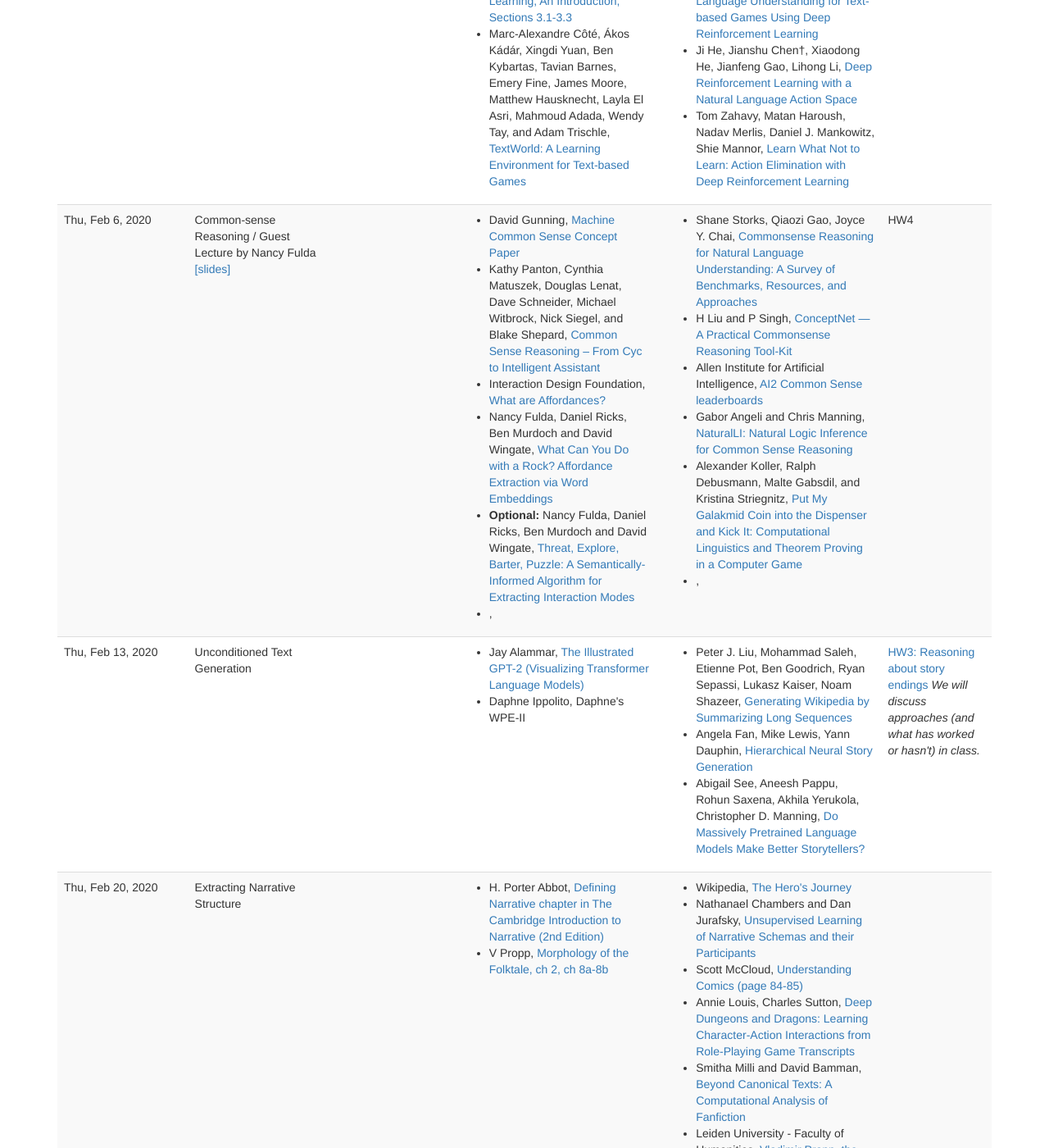
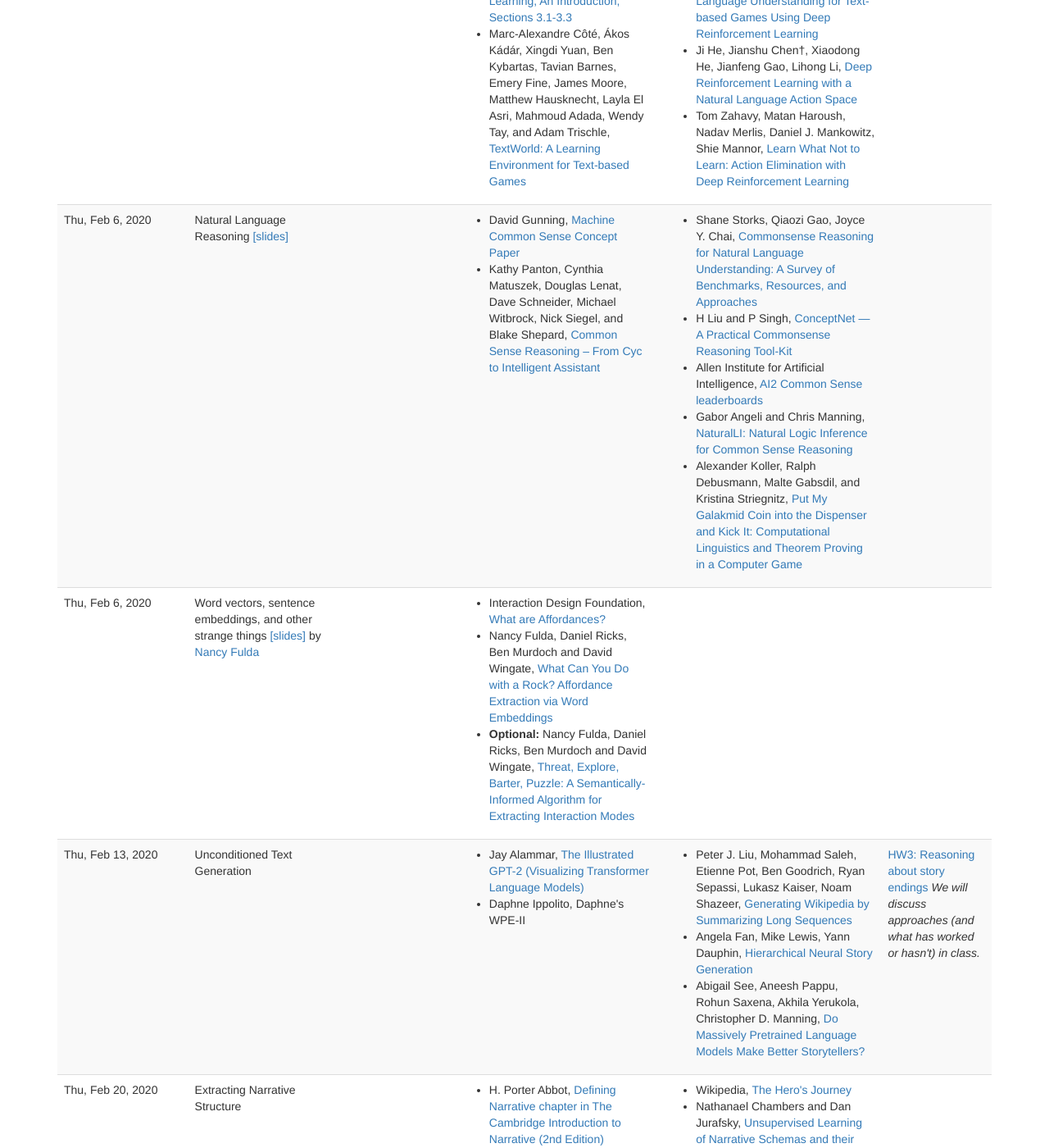
Before and after one commit to interactive-fiction-class/interactive-fiction-class.github.io, a Jekyll site: the page built from lectures.md, in a window 1280 px wide and 1400 px high, scrolled down 709 px. Shown: the whole window at 82% size. Built offline with Jekyll 4.4.1, drawn with Linux system fonts in a browser that asks for light colours; nearby versions of some CDN libraries; a script that is not in the unit is left out; some of the changed lines change nothing that is shown; some of the changed text lies outside the part shown.

Commit message:
Slides from Nancy Fulda's guest lecture

```diff
--- a/_data/lectures.yaml
+++ b/_data/lectures.yaml
@@ -2,7 +2,6 @@
   date: 2020-01-16
   title: Text Adventure Games + Intro to Class
   slides: text-adventure-games.pdf
-  lecture_notes: 01-text-adventures/01-text-adventures.html
   activities:
     -
       title: Play a text adventure game
@@ -38,11 +37,11 @@
       length: 12 minutes
 -
   date: 2020-01-23
-  title: Guest lecture
+  title: History of Interactive Fiction and Introduction to Narratology
   speaker: Nick Montfort
   speaker_url: https://nickm.com/me.html
   description:
-  slides:
+  slides: Montfort_Penn_IF_talk.pdf
   activities:
     -
       title: Play HW1 games
@@ -107,10 +106,7 @@
       url: nlp-for-text-adventures/nlp-for-text-adventures.html
 -
   date: 2020-02-06
-  title: Common-sense Reasoning / Guest Lecture by Nancy Fulda
-  homework_due:
-    -
-      title: HW4
+  title: Natural Language Reasoning
   slides: natural-language-inference-slides.pdf
   readings:
     -
@@ -125,22 +121,6 @@
       optional: False
       url: https://www.csee.umbc.edu/courses/graduate/691/spring13/01/papers/FromCycToIntelligentAssistant-IJHCS-LNAI3864.pdf
       year: 2006
-    -
-      title: What are Affordances?
-      authors: Interaction Design Foundation
-      optional: false
-      url: https://www.interaction-design.org/literature/topics/affordances
-    -
-      title: What Can You Do with a Rock? Affordance Extraction via Word Embeddings
-      authors: Nancy Fulda, Daniel Ricks, Ben Murdoch and David Wingate
-      optional: false
-      url: https://www.ijcai.org/proceedings/2017/0144.pdf
-    -
-      title: Threat, Explore, Barter, Puzzle&colon; A Semantically-Informed Algorithm for Extracting Interaction Modes
-      authors: Nancy Fulda, Daniel Ricks, Ben Murdoch and David Wingate
-      optional: true
-      url: https://www.semanticscholar.org/paper/Threat%2C-Explore%2C-Barter%2C-Puzzle%3A-A-Algorithm-for-Fulda-Ricks/05b4551bfe45fe336f75544b4a777428e1f62695
-    -
   optional:
     -
       title: Commonsense Reasoning for Natural Language Understanding&colon; A Survey of Benchmarks, Resources, and Approaches
@@ -172,7 +152,28 @@
       authors: Alexander Koller, Ralph Debusmann, Malte Gabsdil, and Kristina Striegnitz
       optional: true
       url: https://link.springer.com/article/10.1023/B:JLLI.0000024734.80591.30
+-
+  date: 2020-02-06
+  title: Word vectors, sentence embeddings, and other strange things
+  speaker: Nancy Fulda
+  speaker_url: https://dragn.ai/people/
+  slides: Fulda-guest-lecture-interactive-fiction-class.pptx
+  readings:
     -
+      title: What are Affordances?
+      authors: Interaction Design Foundation
+      optional: false
+      url: https://www.interaction-design.org/literature/topics/affordances
+    -
+      title: What Can You Do with a Rock? Affordance Extraction via Word Embeddings
+      authors: Nancy Fulda, Daniel Ricks, Ben Murdoch and David Wingate
+      optional: false
+      url: https://www.ijcai.org/proceedings/2017/0144.pdf
+    -
+      title: Threat, Explore, Barter, Puzzle&colon; A Semantically-Informed Algorithm for Extracting Interaction Modes
+      authors: Nancy Fulda, Daniel Ricks, Ben Murdoch and David Wingate
+      optional: true
+      url: https://www.semanticscholar.org/paper/Threat%2C-Explore%2C-Barter%2C-Puzzle%3A-A-Algorithm-for-Fulda-Ricks/05b4551bfe45fe336f75544b4a777428e1f62695
 -
   date: 2020-02-13
   title: Unconditioned Text Generation
```
Also changed, not shown: 1 other file.
